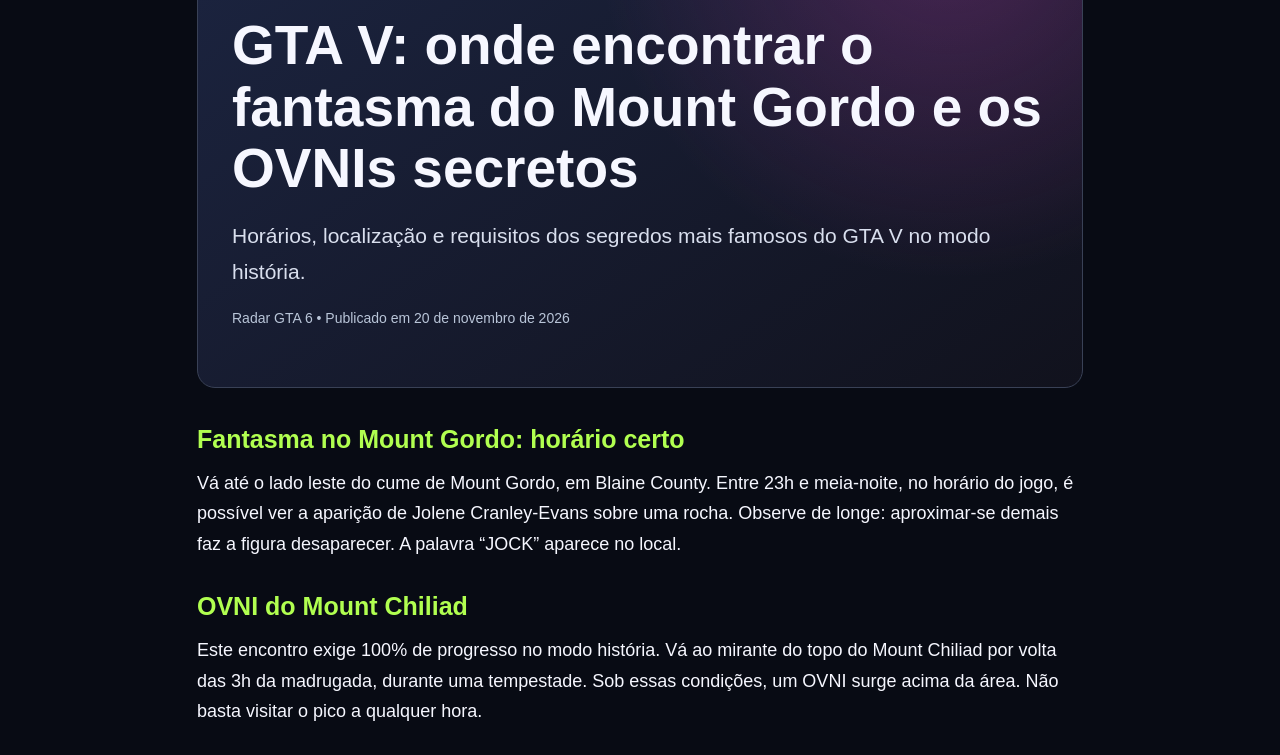
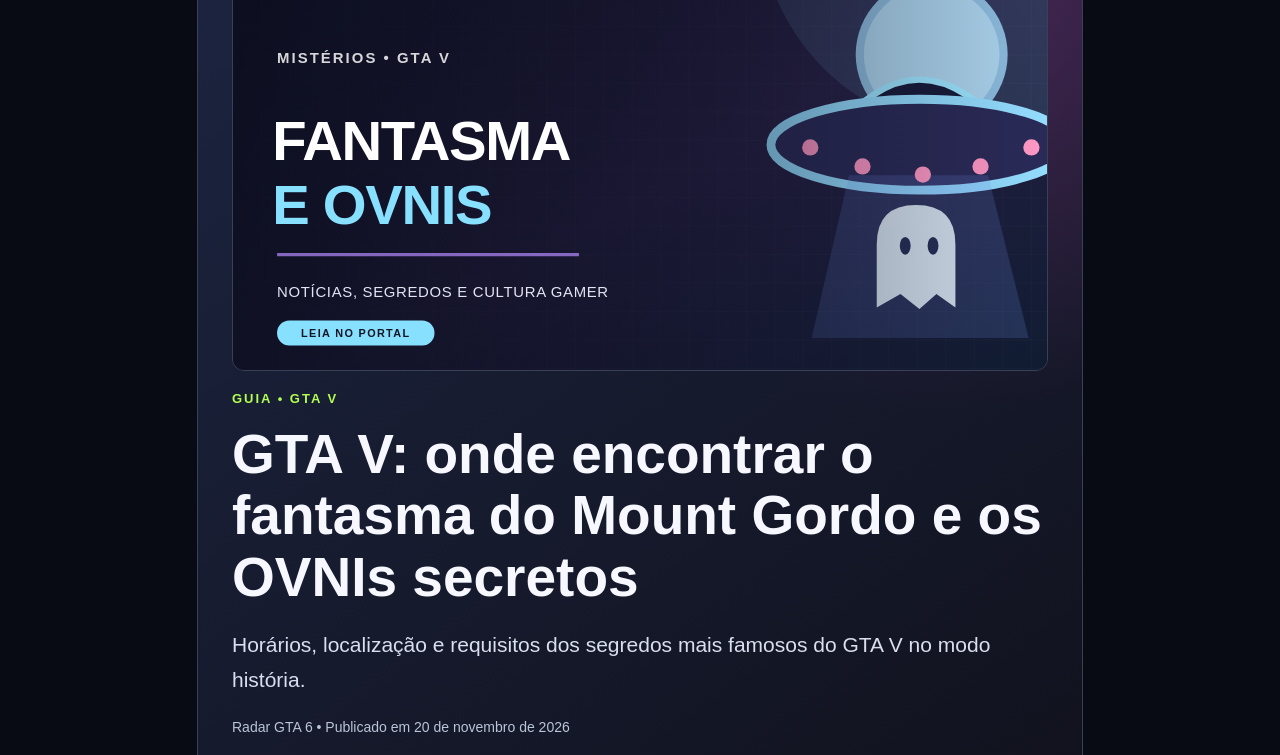
Before and after one commit to patrikluan2201-cmyk/radar-gta6, a plain HTML site: page gta5-fantasma-ovnis.html in a window 1280 px wide. Shown: the part 252-1007 px from the top of the page. Drawn offline with Linux system fonts and the light colour scheme.

Commit message:
Adiciona capa editorial personalizada em gta5-fantasma-ovnis.html

```diff
--- a/gta5-fantasma-ovnis.html
+++ b/gta5-fantasma-ovnis.html
@@ -19,12 +19,13 @@ p{margin:0 0 18px}section{margin:0 0 24px}strong{color:white}.note{background:#1
 .sources{border-top:1px solid #394156;padding-top:15px;margin-top:40px}.sources li{padding:3px 0;overflow-wrap:anywhere}.back{display:inline-block;margin:35px 0 0;padding:12px 20px;background:var(--accent);color:#101510;border-radius:8px;text-decoration:none;font-weight:bold}
 footer{border-top:1px solid #252b3d;text-align:center;color:#aeb8cc;padding:25px 18px;font-size:14px}
 @media(max-width:600px){.mast{padding:26px 21px}body{font-size:17px}.intro{font-size:19px}}
+.article-cover{display:block;width:100%;height:auto;aspect-ratio:16 / 9;object-fit:cover;border-radius:12px;border:1px solid #394156;margin-bottom:20px}
 </style>
 </head>
 <body>
 <header><a class="logo" href="index.html">🎮 RADAR GTA 6</a></header>
 <main>
-<div class="mast"><div class="emoji" aria-hidden="true">👻</div><p class="tag">Guia • GTA V</p><h1>GTA V: onde encontrar o fantasma do Mount Gordo e os OVNIs secretos</h1><p class="intro">Horários, localização e requisitos dos segredos mais famosos do GTA V no modo história.</p><p class="meta">Radar GTA 6 • Publicado em 20 de novembro de 2026</p></div>
+<div class="mast"><img class="article-cover" src="capas/gta5-fantasma-ovnis.svg" alt="Capa ilustrada do fantasma e dos OVNIs de GTA V" width="1200" height="675"><p class="tag">Guia • GTA V</p><h1>GTA V: onde encontrar o fantasma do Mount Gordo e os OVNIs secretos</h1><p class="intro">Horários, localização e requisitos dos segredos mais famosos do GTA V no modo história.</p><p class="meta">Radar GTA 6 • Publicado em 20 de novembro de 2026</p></div>
 <article><section><h2>Fantasma no Mount Gordo: horário certo</h2><p>Vá até o lado leste do cume de Mount Gordo, em Blaine County. Entre 23h e meia-noite, no horário do jogo, é possível ver a aparição de Jolene Cranley-Evans sobre uma rocha. Observe de longe: aproximar-se demais faz a figura desaparecer. A palavra “JOCK” aparece no local.</p></section>
 <section><h2>OVNI do Mount Chiliad</h2><p>Este encontro exige 100% de progresso no modo história. Vá ao mirante do topo do Mount Chiliad por volta das 3h da madrugada, durante uma tempestade. Sob essas condições, um OVNI surge acima da área. Não basta visitar o pico a qualquer hora.</p></section>
 <section><h2>OVNI submerso: sem zerar o jogo</h2><p>Há também um disco voador no fundo do mar a nordeste de Paleto Bay. Diferentemente do OVNI do Chiliad, o objeto submerso pode ser visto sem completar 100% da campanha. Use um submersível para alcançar o ponto.</p></section>
```
